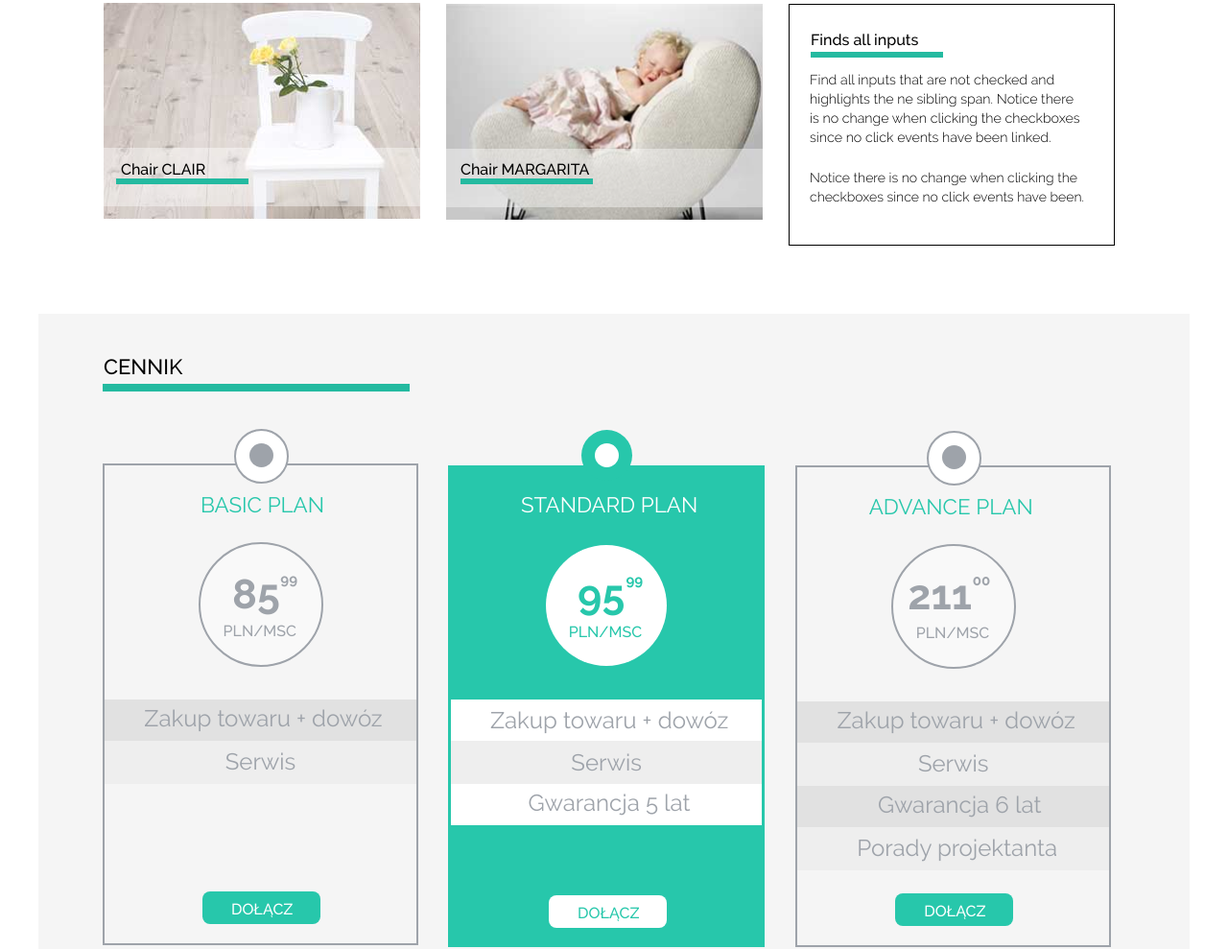
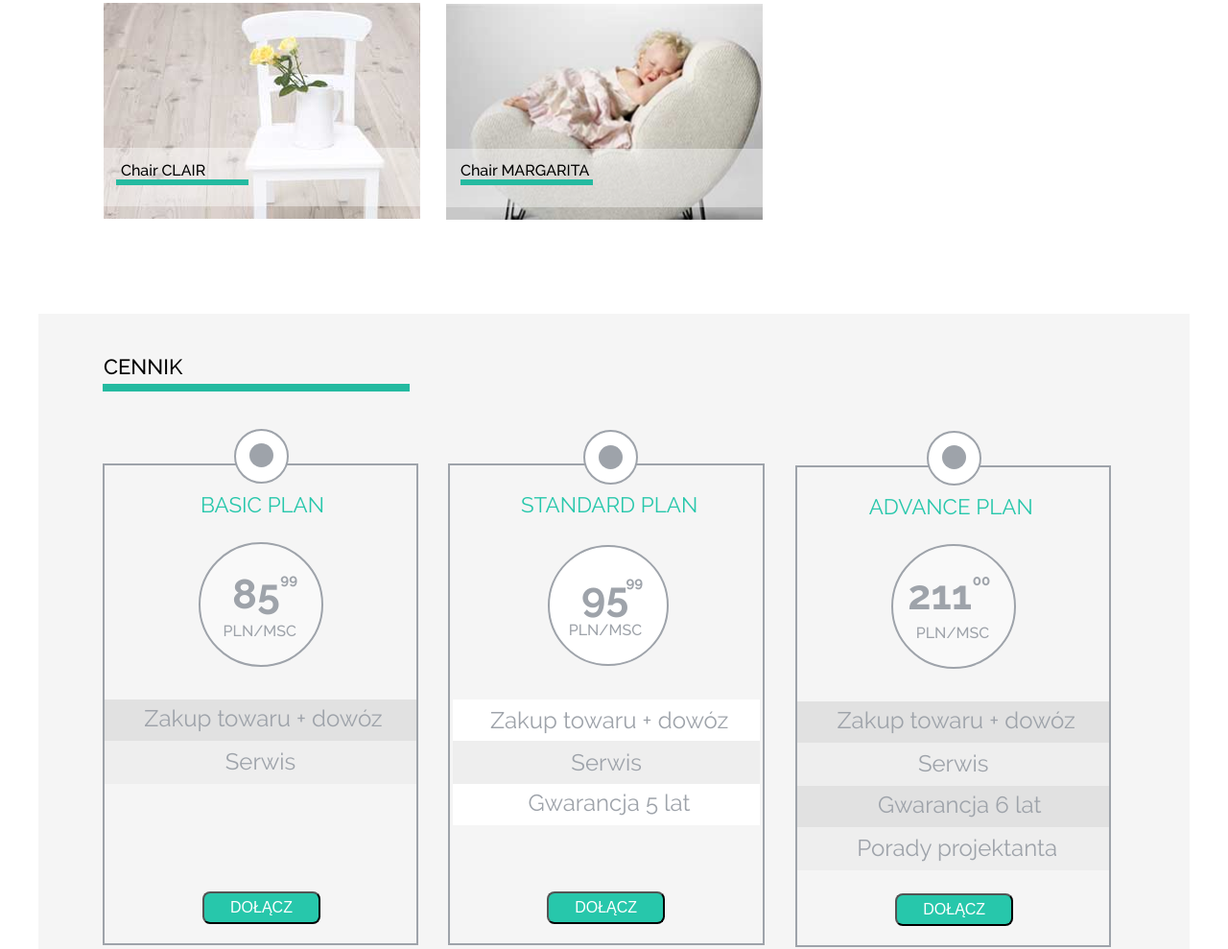
Before and after one commit to Radoslawk7/Warsztaty, a plain HTML site: page Dodatkowe-kalkulator/index.html in a window 1280 px wide. Shown: the part 569-1558 px from the top of the page at 96% size. Drawn offline with Linux system fonts and the light colour scheme.

Commit message:
skończony warsztat

```diff
--- a/Dodatkowe-kalkulator/css/style.css
+++ b/Dodatkowe-kalkulator/css/style.css
@@ -466,7 +466,7 @@ main .container:nth-child(2) {
 
 }
 
-main .container:nth-child(2) div:first-child {
+.obrazek1 {
     background-image: url("../images/box1_img.jpg");
     height: 225px;
     width: 330px;
@@ -477,7 +477,7 @@ main .container:nth-child(2) div:first-child {
     position: unset;
 }
 
-main .container:nth-child(2) div:nth-child(2){
+.obrazek2{
     background-image: url("../images/box2_img.jpg");
     height: 225px;
     width: 330px;
@@ -489,12 +489,7 @@ main .container:nth-child(2) div:nth-child(2){
     background-size: cover;
 }
 
-/*.obrazek2:hover + .ramka{*/
-    /*display:block;*/
-    /*opacity: 1;*/
-/*}*/
-/*----------------------------------------------------------------------HOVER*/
-main .container:nth-child(2) div:nth-child(3){
+.ramka {
     background-color: white;
     border: 1px solid black;
     height: 250px;
@@ -504,7 +499,15 @@ main .container:nth-child(2) div:nth-child(3){
     margin-bottom: auto;
     margin-left: 27px;
     position: unset;
-    /*display: none;*/
+    display: none;
+}
+
+.obrazek2:hover + .ramka{  /*pamiętaj o kaskadowości w css*/
+    display:block;
+}
+
+.obrazek1:hover + .obrazek2 + .ramka{
+    display:block;
 }
 
 /*krzesło*/
@@ -515,6 +518,8 @@ main .container:nth-child(2) .obrazek1 .whitebelt {
     background-color: rgba(255, 255, 255, 0.4);
     margin-left: 0;
     margin-top: 151px;
+    box-sizing: border-box;
+    padding-top: 1px;
 }
 
 
@@ -527,7 +532,7 @@ main .container:nth-child(2) div:first-child .green_belt {
     margin-left: 13px;
 }
 
-main .container:nth-child(2) div:first-child p {
+.obrazek1 p {
     margin-top: 13px;
     margin-left: 18px;
     line-height: 19px;
@@ -544,6 +549,8 @@ main .container:nth-child(2) .obrazek2 .whitebelt {
     background-color: rgba(255, 255, 255, 0.4);
     margin-left: 0;
     margin-top: 151px;
+    box-sizing: border-box;
+    padding-top: 1px;
 }
 
 
@@ -750,14 +757,12 @@ main .container:last-child .cennik {
     bottom: 20px;
     border-radius: 8px;
     text-decoration: none;
-    box-sizing: border-box;
-    padding-top: 9px;
-    padding-left: 30px;
     position: absolute;
 
 }
 /*/////////////////////////////////////////////////////////////// RAMKA ŚRODKOWA*/
 .ramkasrodkowa {
+    border: 2px solid #9ea3aa;
     height: 502px;
     width: 330px;
     box-sizing: border-box;
@@ -766,9 +771,12 @@ main .container:last-child .cennik {
     margin-left: 94px;
     margin-right: 15px;
     display: inline-block;
+    background-color: whitesmoke;
+/* -------------------------------------------------ostry hover*/
+}
+.ramkasrodkowa:hover{
     background-color: #27c7ab;
 }
-
 
 .ramkasrodkowa .kolo1 {
     color: white;
@@ -778,7 +786,12 @@ main .container:last-child .cennik {
     top: -37px;
     left: 139px;
     position: absolute;
+    background-color: white;
+    border: 2px solid #9ea3aa;
+}
+.ramkasrodkowa:hover .kolo1{
     background-color: #27c7ab;
+    border: none;
 }
 
 .ramkasrodkowa .kolo2 {
@@ -788,6 +801,10 @@ main .container:last-child .cennik {
     top: 14px;
     left: 14px;
     position: absolute;
+    background-color: #9ea3aa
+}
+
+.ramkasrodkowa:hover .kolo2{
     background-color: white;
 }
 
@@ -796,9 +813,11 @@ main .container:last-child .cennik {
     text-align: center;
     margin-top: 28px;
     margin-left: 6px;
+    color: #27c7ab;
+}
+.ramkasrodkowa:hover .headline {
     color: white;
 }
-
 
 .ramkasrodkowa .okrag {
     height: 126px;
@@ -813,12 +832,22 @@ main .container:last-child .cennik {
     box-sizing: border-box;
     padding-top: 40px;
     padding-left: 33px;
+    border: 2px solid #9ea3aa;   /* po dodaniu trochę się cena rozchodzi na boki*/
+}
+
+.ramkasrodkowa:hover .okrag{
+    border: none;
+
 }
 
 .ramkasrodkowa .cena1 {
     font-size: 43px;
     font-weight: 700;
     position: relative;
+    color: #9ea3aa;
+}
+
+.ramkasrodkowa:hover .cena1{
     color: #27c7ab;
 }
 
@@ -827,6 +856,9 @@ main .container:last-child .cennik {
     position: absolute;
     top: -15px;
     right: 25px;
+    color: #9ea3aa;
+}
+.ramkasrodkowa:hover .cena {
     color: #27c7ab;
 }
 
@@ -836,6 +868,9 @@ main .container:last-child .cennik {
     bottom: 23px;
     right: 26px;
     font-weight: 500;
+    color: #9ea3aa;
+}
+.ramkasrodkowa:hover .cena2 {
     color: #27c7ab;
 }
 
@@ -881,8 +916,8 @@ main .container:last-child .cennik {
 }
 
 .ramkasrodkowa .buttom {
-    background-color: white;
-    color: #27c7ab;
+    background-color: #27c7ab;
+    color: white;
     width: 123px;
     height: 34px;
     font-size: 16px;
@@ -891,12 +926,15 @@ main .container:last-child .cennik {
     bottom: 20px;
     border-radius: 8px;
     text-decoration: none;
-    box-sizing: border-box;
-    padding-top: 9px;
-    padding-left: 30px;
     position: absolute;
+}
 
+.ramkasrodkowa:hover .buttom {
+    background-color: white;
+    color: #27c7ab;
 }
+
+
 /*/////////////////////////////////////////////////////////////// RAMKA PRAWA*/
 .ramkaprawa {
     border: 2px solid #9ea3aa;
@@ -1047,9 +1085,6 @@ main .container:last-child .cennik {
     bottom: 20px;
     border-radius: 8px;
     text-decoration: none;
-    box-sizing: border-box;
-    padding-top: 9px;
-    padding-left: 30px;
     position: absolute;
 }
 
@@ -1144,9 +1179,6 @@ footer .czerwony .buttom {
     font-weight: 500;
     border-radius: 8px;
     text-decoration: none;
-    box-sizing: border-box;
-    padding-top: 16px;
-    padding-left: 113px;
     margin-top: 40px;
     margin-left: 11px;
 }
--- a/Dodatkowe-kalkulator/index.html
+++ b/Dodatkowe-kalkulator/index.html
@@ -80,7 +80,7 @@
                 <p class="cena2"> PLN/MSC</p></div>
             <p class="txt">Zakup towaru + dowóz</p>
             <p class="txt2">Serwis</p>
-            <div class="buttom">DOŁĄCZ</div>
+            <input class="buttom" type="button" value="DOŁĄCZ">
         </div>
         <div class="ramkasrodkowa">
             <div class="kolo1">
@@ -94,8 +94,8 @@
                 <p class="cena2"> PLN/MSC</p></div>
             <p class="txt">Zakup towaru + dowóz</p>
             <p class="txt2">Serwis</p>
-            <p class="txt3">Gwarancja 5 lat</p>
-            <div class="buttom">DOŁĄCZ</div>
+            <p class="txt3">Gwarancja 5 lat</p>  <!----------------->
+            <input class="buttom" type="button" value="DOŁĄCZ">
         </div>
         <div class="ramkaprawa">
             <div class="kolo1">
@@ -112,7 +112,7 @@
             <p class="txt2">Serwis</p>
             <p class="txt3">Gwarancja 6 lat</p>
             <p class="txt4">Porady projektanta</p>
-            <div class="buttom">DOŁĄCZ</div>
+            <input class="buttom" type="button" value="DOŁĄCZ">
         </div>
     </section>
 </main>
@@ -131,7 +131,7 @@
                 <input type="checkbox" id="transport" data-transport-price="200", checked>
                 <label for="transport">Zgadzam się na przetwarzanie danych osobowych</label>
             </div>
-            <div class="buttom">WYŚLIJ</div>
+            <input class="buttom" type="button" value="WYŚLIJ">
         </div>
     </section>
         <section class="mainfooter">
```
